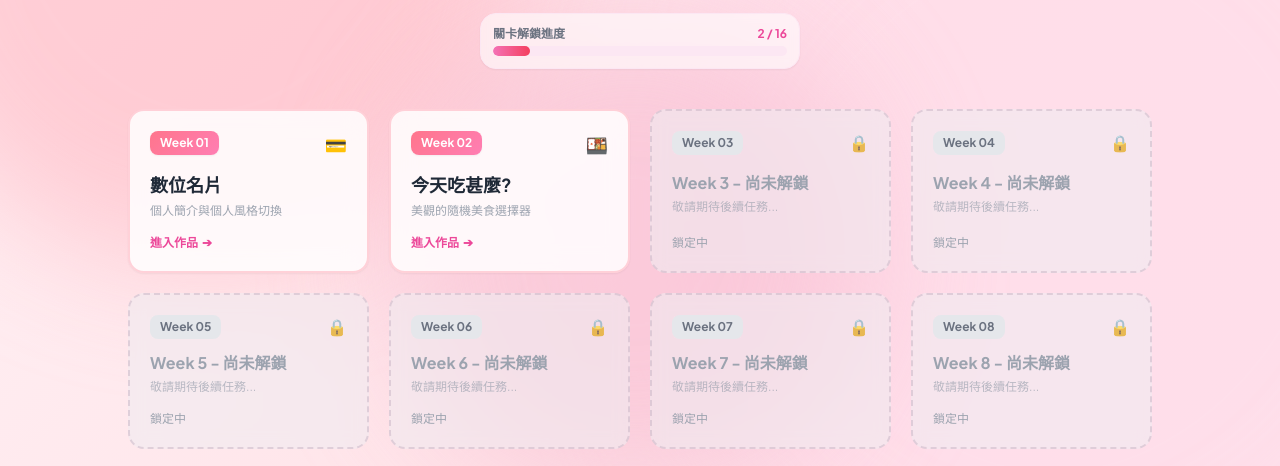
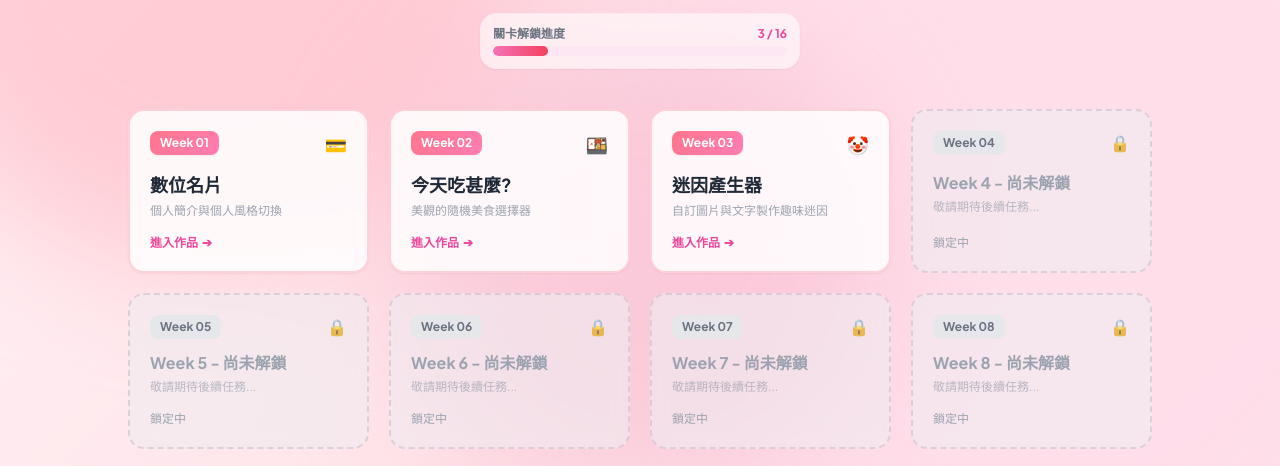
Before and after one commit to mien-2/trgt6, a plain HTML site: page index.html in a window 1280 px wide. Shown: the part 333-799 px from the top of the page. Drawn offline with nearby package versions, Linux system fonts and the light colour scheme.

Commit message:
Fix pink glow color and update progress indicators

```diff
--- a/index.html
+++ b/index.html
@@ -11,7 +11,7 @@
             --pink-bg: #fff0f5;
             --pink-primary: #ff69b4;
             --pink-hover: #ff1493;
-            --pink-glow: rgba(2ff, 105, 180, 0.4);
+            --pink-glow: rgba(255, 105, 180, 0.4);
         }
 
         body {
@@ -199,10 +199,10 @@
             <div class="w-full max-w-xs mt-4 bg-white/60 backdrop-blur-sm p-3 rounded-2xl shadow-sm border border-pink-100">
                 <div class="flex justify-between text-xs text-gray-500 font-bold mb-1">
                     <span>關卡解鎖進度</span>
-                    <span class="text-pink-500">2 / 16</span>
+                    <span class="text-pink-500">3 / 16</span>
                 </div>
                 <div class="w-full bg-pink-100 h-2.5 rounded-full overflow-hidden">
-                    <div class="bg-gradient-to-r from-pink-400 to-rose-500 h-full rounded-full" style="width: 12.5%;"></div>
+                    <div class="bg-gradient-to-r from-pink-400 to-rose-500 h-full rounded-full" style="width: 18.75%;"></div>
                 </div>
             </div>
         </section>
@@ -248,13 +248,32 @@
                     </div>
                 </a>
 
-                <!-- 按鈕 3 - 16 (未解鎖狀態) -->
+                <!-- 按鈕 3 (已解鎖 - 迷因產生器) -->
+                <a href="w3/index.html" class="unlocked-card rounded-2xl p-5 flex flex-col justify-between group shadow-sm">
+                    <div class="flex justify-between items-start mb-3">
+                        <span class="badge-pink text-white text-xs font-bold px-2.5 py-1 rounded-lg shadow-sm">
+                            Week 03
+                        </span>
+                        <span class="text-lg group-hover:scale-125 transition-transform duration-300">🤡</span>
+                    </div>
+                    <div>
+                        <h3 class="font-bold text-gray-800 text-lg group-hover:text-pink-600 transition-colors">
+                            迷因產生器
+                        </h3>
+                        <p class="text-xs text-gray-400 mt-1">自訂圖片與文字製作趣味迷因</p>
+                    </div>
+                    <div class="mt-4 flex items-center text-xs font-bold text-pink-500 group-hover:translate-x-1 transition-transform">
+                        進入作品 <span class="ml-1">➔</span>
+                    </div>
+                </a>
+
+                <!-- 按鈕 4 - 16 (未解鎖狀態) -->
                 <script>
-                    // 動態生成第 3 到第 16 個關卡按鈕
+                    // 動態生成第 4 到第 16 個關卡按鈕
                     const totalWeeks = 16;
                     const container = document.currentScript.parentElement;
 
-                    for (let i = 3; i <= totalWeeks; i++) {
+                    for (let i = 4; i <= totalWeeks; i++) {
                         const weekNum = i < 10 ? `0${i}` : i;
                         const cardHTML = `
                             <div class="locked-card rounded-2xl p-5 flex flex-col justify-between text-gray-400 select-none relative" onclick="showLockedToast(${i})">
```
